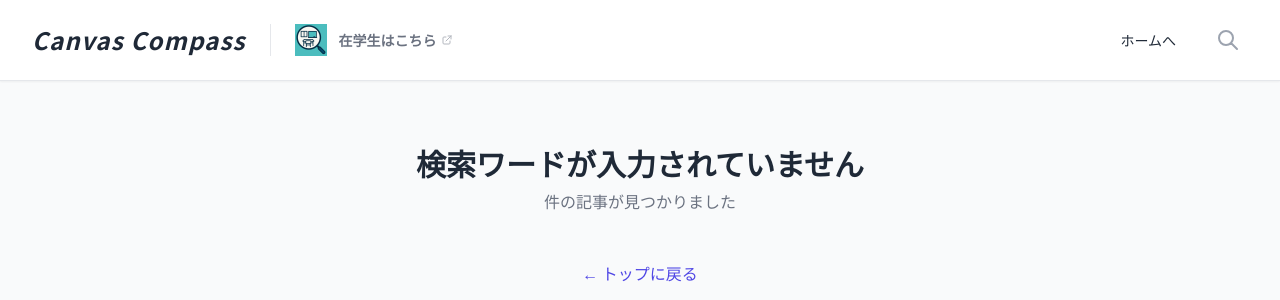
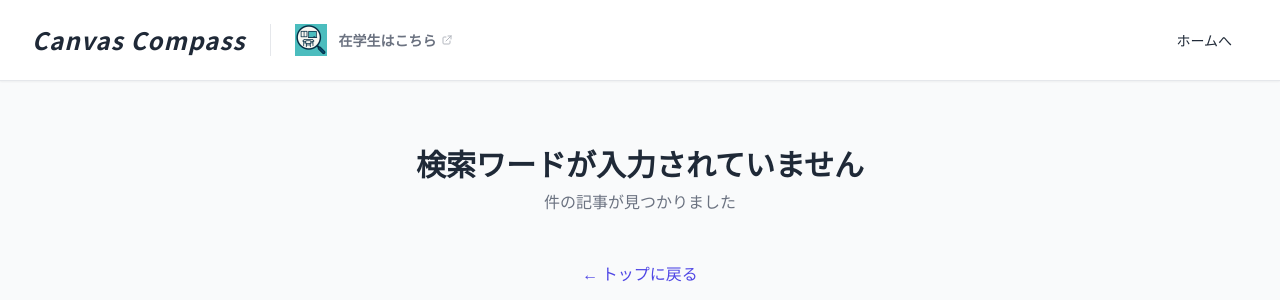
Before and after one commit to Yusuke0324-create/university-guide, a Django app: page /campus_guide/search/ in a window 1280 px wide. Shown: the top 300 px of the page. Run offline with Django 5.2, Linux system fonts and the light colour scheme; some libraries are stand-ins or nearby versions.

Commit message:
虫眼鏡削除

```diff
--- a/templates/base.html
+++ b/templates/base.html
@@ -92,10 +92,7 @@
                         ホームへ
                     </a>
 
-                    {# 検索ボタン #}
-                    <a href="{% url 'campus_guide:search' %}" class="text-gray-400 hover:text-indigo-600 transition p-2">
-                        <svg class="w-6 h-6" fill="none" stroke="currentColor" viewBox="0 0 24 24"><path stroke-linecap="round" stroke-linejoin="round" stroke-width="2" d="M21 21l-6-6m2-5a7 7 0 11-14 0 7 7 0 0114 0z"></path></svg>
-                    </a>
+
 
                     {# スマホ用メニューボタン #}
                     <div class="md:hidden flex items-center">
@@ -123,9 +120,6 @@
                     <svg class="w-4 h-4" fill="none" stroke="currentColor" viewBox="0 0 24 24"><path stroke-linecap="round" stroke-linejoin="round" stroke-width="2" d="M10 6H6a2 2 0 00-2 2v10a2 2 0 002 2h10a2 2 0 002-2v-4M14 4h6m0 0v6m0-6L10 14"></path></svg>
                 </a>
 
-                <a href="{% url 'campus_guide:search' %}" class="block px-3 py-2 rounded-md text-base font-medium text-gray-700 hover:text-gray-900 hover:bg-gray-50">
-                    検索
-                </a>
             </div>
         </div>
     </nav>
```
